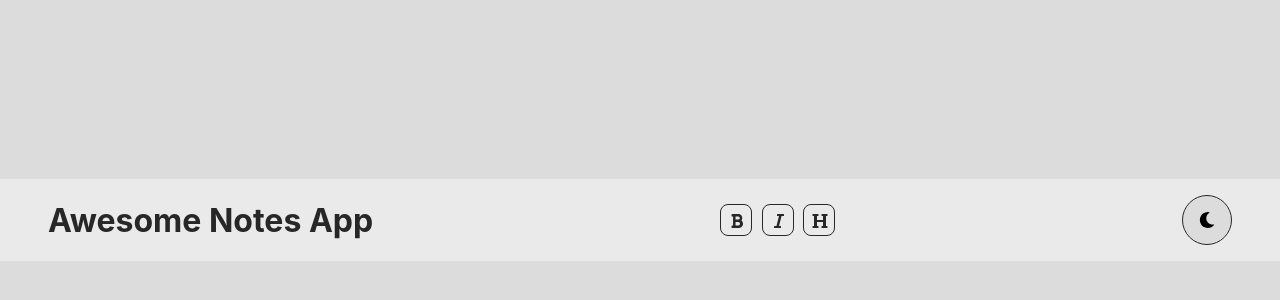
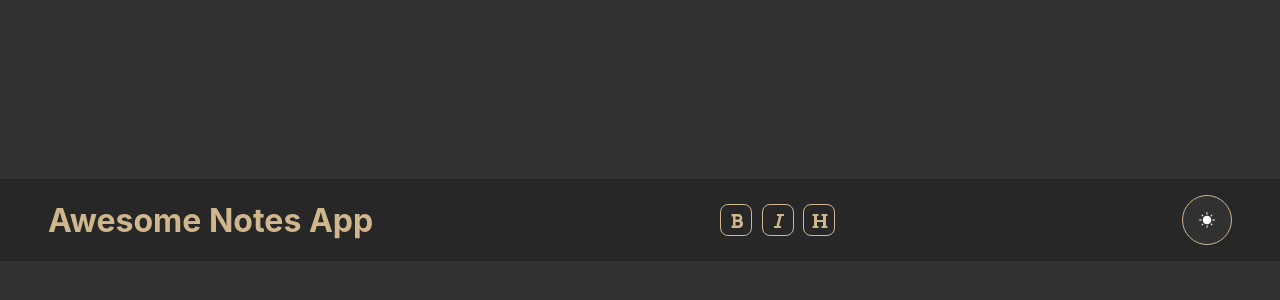
Before and after one commit to MichalKwarta/Markdown_editor, a React (Create React App) app: page / in a window 1280 px wide. Shown: the part 180-480 px from the top of the page. Built offline with nearby package versions, Linux system fonts and the light colour scheme.

Commit message:
add bold feature

```diff
--- a/src/App.tsx
+++ b/src/App.tsx
@@ -12,27 +12,25 @@ import WorkArea from "./components/WorkArea";
 import Toolbar from "./components/Toolbar";
 
 function App() {
-  const [t, setTheme] = React.useState<"light" | "dark">("light");
-
-  // The function that toggles between themes
+  const [t, setTheme] = React.useState<"light" | "dark">("dark");
+  const [selection, setSelection] = React.useState({ start: 0, end: 0 });
   const toggleTheme = () => {
-    // if the theme is not light, then set it to dark
     if (t === "light") {
       setTheme("dark");
-      // otherwise, it should be light
     } else {
       setTheme("light");
     }
   };
+
+
+  const [plainText, setPlainText] = React.useState<string>("Write something here");
+
   const icon = t === "light" ? MoonIcon : sunIcon;
 
   return (
     <ThemeProvider theme={theme[t]}>
       <GlobalStyle {...theme[t]} />
-      <FlexStyled
-          height="100vh"
-
-      >
+      <FlexStyled height="100vh">
         <FlexStyled
           width="100vw"
           direction="row"
@@ -40,19 +38,18 @@ function App() {
           align="center"
           extra="padding:1rem 3rem;"
           as={motion.div}
-          isbg={ 1}
+          isbg={1}
           initial={{ y: "-100%" }}
           animate={{ y: 0 }}
           exit={{ y: -100 }}
           transition={{ duration: 1, ease: "easeOut" }}
-
         >
           <h1>Awesome Notes App</h1>
-            <Toolbar/>
+          <Toolbar selection={ selection}  plainText={plainText} setPlainText={ setPlainText} />
           <Toggle
             as={motion.div}
-            onClick={() => { toggleTheme(); console.log(window.getSelection()!.toString()) }}
-            darkmode={t !== "light"?1:0}
+            onClick={toggleTheme}
+            darkmode={t !== "light" ? 1 : 0}
           >
             <motion.img
               key={icon}
@@ -66,11 +63,12 @@ function App() {
           </Toggle>
         </FlexStyled>
 
-        <WorkArea></WorkArea>
-
-
+        <WorkArea selectionSetter={setSelection} plainText={plainText} setPlainText={ setPlainText}/>
       </FlexStyled>
     </ThemeProvider>
   );
 }
 export default App;
+
+// Type '{ selectionSetter: Dispatch<SetStateAction<{ start: number; end: number; }>>; }' is not assignable to type 'IntrinsicAttributes & Dispatch<SetStateAction<{ start: number; end: number; }>>'.
+  // Property 'selectionSetter' does not exist on type 'IntrinsicAttributes & Dispatch<SetStateAction<{ start: number; end: number; }>>'.
--- a/src/components/Toolbar.tsx
+++ b/src/components/Toolbar.tsx
@@ -3,10 +3,12 @@ import { FaBold, FaItalic, FaHeading } from "react-icons/fa";
 import styled from "styled-components";
 import FlexStyled from "../styled/Flex";
 import { motion } from "framer-motion";
+import SpanWithHoverAnimation from "../styled/SpanWithHoverAnimation";
 
 const ToolbarWrapper = styled(FlexStyled)`
   background-color: ${(props) => props.theme.bg};
   border-radius: 0.5rem;
+  transition: background-color 0.25s ease-in;
 
   & > * {
     border: 1px solid ${(props) => props.theme.color};
@@ -18,8 +20,6 @@ const ToolbarWrapper = styled(FlexStyled)`
   }
 `;
 
-
-
 const container = {
   hidden: { opacity: 0 },
   show: {
@@ -27,17 +27,19 @@ const container = {
     transition: {
       staggerChildren: 0.2,
       delay: 0.5,
-          delayChildren:0.5
-      }
-    }
-  }
+      delayChildren: 0.5,
+    },
+  },
+};
 
 const item = {
-    hidden: { opacity: 0,y:"-100%" },
-    show: { opacity: 1,y:0 }
-  }
+  hidden: { opacity: 0, y: "-100%" },
+  show: { opacity: 1, y: 0 },
+};
 
-function Toolbar() {
+
+
+function Toolbar(props: { selection: { start: number, end: number },plainText:string,setPlainText:React.Dispatch<React.SetStateAction<string>> }) {
   return (
     <ToolbarWrapper
       as={motion.div}
@@ -47,17 +49,38 @@ function Toolbar() {
       width="20%"
       variants={container}
       initial="hidden"
-          animate="show"    >
-      <motion.span  variants={item}>
+      animate="show"
+    >
+          <SpanWithHoverAnimation as={motion.span} variants={item} onClick={() => {
+
+              if (props.selection.start >= 2 && props.selection.end <= props.plainText.length) {
+                  console.log(props.selection)
+                  if (props.plainText[props.selection.start - 2] === '*' && props.plainText[props.selection.end + 1] === "*") {
+
+                    props.setPlainText(props.plainText.slice(0, props.selection.start-2)  + props.plainText.slice(props.selection.start, props.selection.end)  + props.plainText.slice(props.selection.end+2))
+
+                  }
+                  else if (props.plainText[props.selection.start] === '*' && props.plainText[props.selection.end-1] === "*") {
+                    props.setPlainText(props.plainText.slice(0, props.selection.start)  + props.plainText.slice(props.selection.start+2, props.selection.end-2)  + props.plainText.slice(props.selection.end))
+
+                    console.log("CHUJ")
+                  }
+                  else {
+                      props.setPlainText(props.plainText.slice(0, props.selection.start) + "**" + props.plainText.slice(props.selection.start, props.selection.end) + "**" + props.plainText.slice(props.selection.end))
+
+                  }
+
+              }
+          }}>
         <FaBold />
-          </motion.span>
+      </SpanWithHoverAnimation>
 
-      <motion.span  variants={item}>
+      <SpanWithHoverAnimation as={motion.span} variants={item}>
         <FaItalic />
-      </motion.span>
-      <motion.span  variants={item}>
+      </SpanWithHoverAnimation>
+      <SpanWithHoverAnimation as={motion.span} variants={item}>
         <FaHeading />
-      </motion.span>
+      </SpanWithHoverAnimation>
     </ToolbarWrapper>
   );
 }
--- a/src/components/WorkArea.tsx
+++ b/src/components/WorkArea.tsx
@@ -1,10 +1,9 @@
-import { useState } from "react";
+import { ChangeEvent, Dispatch, ReactEventHandler, SetStateAction, SyntheticEvent, useState } from "react";
 import Grid from "../styled/Grid";
 import GridChild from "../styled/GridChild";
 import styled from "styled-components";
 import { motion } from "framer-motion";
 import ReactMarkdown from "react-markdown";
-import Toolbar from "./Toolbar";
 
 const WriteArea = styled(GridChild)`
   grid-column-start: 2;
@@ -18,7 +17,10 @@ const WriteArea = styled(GridChild)`
   padding: 1rem;
   font-size: 1rem;
   font-family: inherit;
+
   letter-spacing: 0.1rem;
+  transition: background-color .25s ease-in;
+
 
   padding: 1rem;
   &:focus {
@@ -30,10 +32,9 @@ const WriteArea = styled(GridChild)`
   }
 `;
 
-function WorkArea() {
-  const [plainText, setPlainText] = useState<string>("Write something here");
+function WorkArea(props: { plainText:string,setPlainText:React.Dispatch<React.SetStateAction<string>>,  selectionSetter: Dispatch<SetStateAction<{ start: number; end: number; }>> }) {
   const handleChange = (e: React.ChangeEvent<HTMLTextAreaElement>) => {
-    setPlainText(e.target.value);
+    props.setPlainText(e.target.value);
   };
   return (
     <Grid
@@ -57,6 +58,10 @@ function WorkArea() {
               rowend={2}
               columnend={1}
               columnstart={1}
+              onSelect={(e: ChangeEvent<HTMLTextAreaElement>) => {
+                  props.selectionSetter({ start: e.target.selectionStart, end: e.target.selectionEnd })
+              }}
+              value={ props.plainText}
       ></WriteArea>
       <WriteArea
         as={motion.div}
@@ -69,7 +74,7 @@ function WorkArea() {
         columnend={2}
         columnstart={2}
       >
-        <ReactMarkdown children={plainText} />
+        <ReactMarkdown children={props.plainText} />
       </WriteArea>
     </Grid>
   );
--- a/src/helpers/GlobalStyle.tsx
+++ b/src/helpers/GlobalStyle.tsx
@@ -14,6 +14,7 @@ const GlobalStyle = createGlobalStyle<GlobalStyleProps>`
     flex-direction: column;
     justify-content: center;
     font-family: BlinkMacSystemFont, -apple-system, 'Segoe UI', Roboto, Helvetica, Arial, sans-serif;
+
   }
   *,*::after,*::before{
     margin:0;
--- a/src/helpers/theme.tsx
+++ b/src/helpers/theme.tsx
@@ -1,20 +1,18 @@
 
 const darkColor = "#262726"
 const lightColor = "#eaeaea"
-const accent = "#cba974";
+const accent = "#d0b68c";
 
 const theme = {
     light: {
         bg: lightColor,
         elementColor: "#dcdcdc",
         color: darkColor,
-        accent: accent,
     },
     dark: {
         bg: darkColor,
         elementColor: "#303130",
-        color: lightColor,
-        accent: accent,
+        color: accent,
     }
 }
 
--- a/src/styled/Flex.tsx
+++ b/src/styled/Flex.tsx
@@ -26,6 +26,8 @@ const FlexStyled = styled.div<FlexStyledProps>`
     word-wrap: break-word;
     white-space: pre-wrap;
     word-break: break-word;
+    transition: background-color .25s ease-in;
+
     ${props=>props.extra||''}
 `
 
--- /dev/null
+++ b/src/styled/SpanWithHoverAnimation.tsx
@@ -0,0 +1,12 @@
+import styled from "styled-components";
+
+const SpanWithHoverAnimation = styled.span`
+  transition: 0.1s;
+  &:hover {
+    background-color: ${(props) => props.theme.color};
+    color: ${(props) => props.theme.elementColor};
+    transition: 0.1s;
+    cursor: pointer;
+  }
+`;
+export default SpanWithHoverAnimation;
```
Lines whose indentation alone changed are shown as unchanged.
